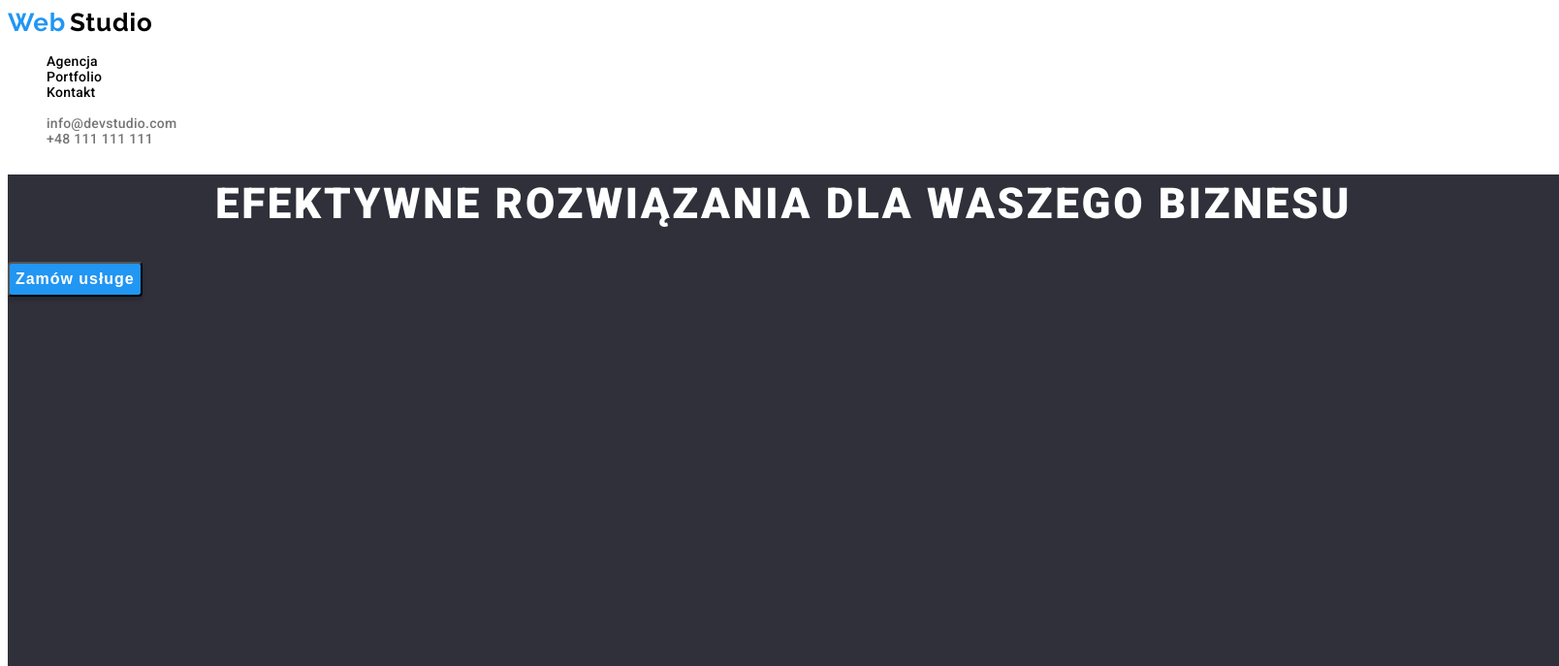
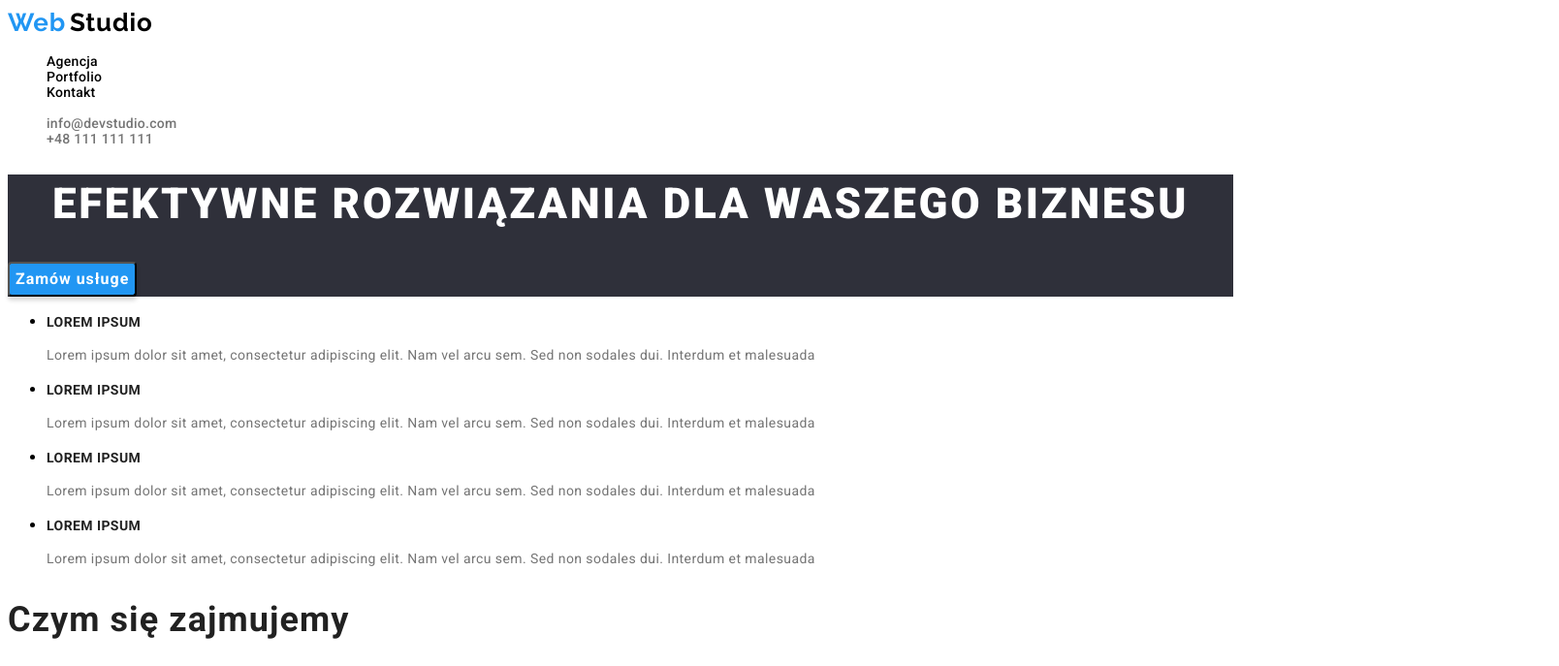
Before and after one commit to JacekWoloszczak/goit-markup-hw-02, a plain HTML site: page index.html in a window 1280 px wide. Shown: the top 687 px of the page at 97% size, 1608 px wide, since content can reach past the window. Drawn offline with Linux system fonts and the light colour scheme.

Commit message:
index.html
porawiony font family i rozmiar czcionki

```diff
--- a/css/styles.css
+++ b/css/styles.css
@@ -67,6 +67,7 @@ body {
 }
 
 .style-clic {
+  font-family: "Roboto";
   font-style: normal;
   font-weight: 500;
   font-size: 16px;
@@ -159,11 +160,6 @@ button:hover {
 }
 
 .primer-contener {
-  width: 1600px;
-  height: 600px;
-  left: 0px;
-  top: 80px;
-
   background: #2f303a;
 }
 
@@ -214,6 +210,7 @@ button:hover {
 }
 
 .style-clic-primary {
+  font-family: "Roboto";
   background: #2196f3;
   box-shadow: 0px 4px 4px rgba(0, 0, 0, 0.15);
   border-radius: 4px;
@@ -225,3 +222,13 @@ button:hover {
 
   color: #ffffff;
 }
+
+.hfont {
+  font-style: normal;
+  font-weight: 700;
+  font-size: 36px;
+  line-height: 42px;
+  letter-spacing: 0.03em;
+
+  color: #212121;
+}
--- a/index.html
+++ b/index.html
@@ -73,7 +73,7 @@
       </div>
 
       <div>
-        <h2>Czym się zajmujemy</h2>
+        <h2 class="hfont">Czym się zajmujemy</h2>
         <ul class="primary-images">
           <li>
             <img
@@ -102,7 +102,7 @@
         </ul>
       </div>
       <div>
-        <h2>Nasz zespół</h2>
+        <h2 class="hfont">Nasz zespół</h2>
         <ul class="team">
           <li>
             <figure>
```
